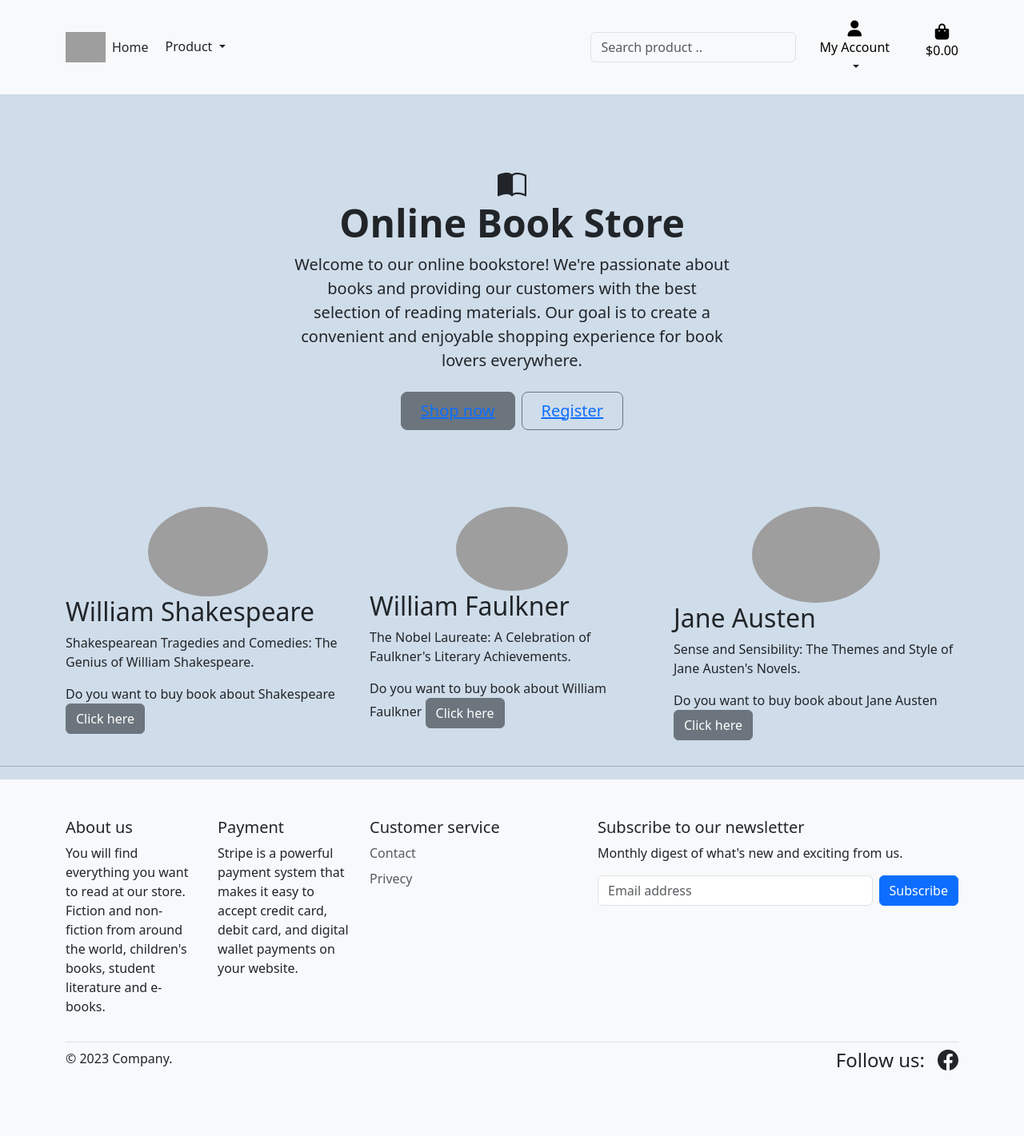
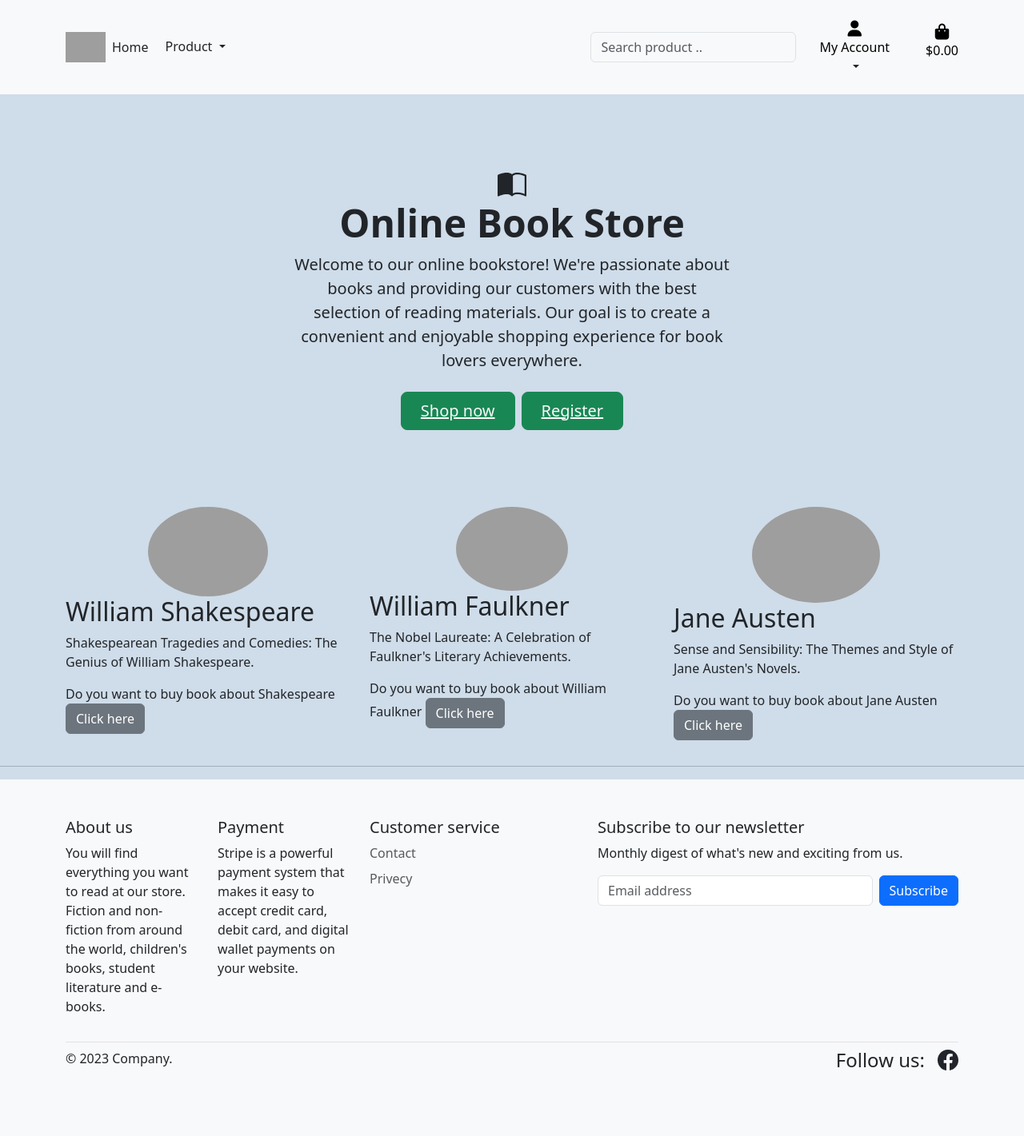
Before and after one commit to mamuzaan/Portfolio_MS5_Bookstore, a Django app: page / in a window 1280 px wide. Shown: the whole page at 80% size. Run offline with Django 3.2, Linux system fonts and the light colour scheme; some libraries are stand-ins or nearby versions; grey boxes are pictures that could not be loaded.

Commit message:
Added product title and price to product detail page

```diff
--- a/products/templates/products/product_detail.html
+++ b/products/templates/products/product_detail.html
@@ -34,8 +34,10 @@
           <div class="col-12 col-md-6 col-lg-4">
               <div class="product-details-container mb-5 mt-md-5">
                   <p>{{ product.name }}</p>
+                  <h4>{{ product.title }}</h4>
                   <p><span class="lead">{{ product.author }}</span> (Author)</p>
                   <p>{{ product.description|slice:":900" }}...</p>
+                  <h5><p>Price: ${{ product.price }}</p></h5>
               </div>
           </div>
           </div>
--- a/store/templates/store/index.html
+++ b/store/templates/store/index.html
@@ -24,8 +24,8 @@
                     for book lovers everywhere.
                     </p>
                   <div class="d-grid gap-2 d-sm-flex justify-content-sm-center">
-                    <div class="btn btn-secondary btn-lg px-4 gap-3"><a href="{% url 'products:products' %}">Shop now</a></div>
-                    <div class="btn btn-outline-secondary btn-lg px-4"><a href="{% url 'account_signup' %}">Register</a></div>
+                    <div class="btn btn-success btn-lg px-4 gap-3"><a href="{% url 'products:products' %}" class="text-light">Shop now</a></div>
+                    <div class="btn btn-success btn-lg px-4"><a href="{% url 'account_signup' %}" class="text-light"> Register</a></div>
                   </div>
                 </div>
             </div>
```
